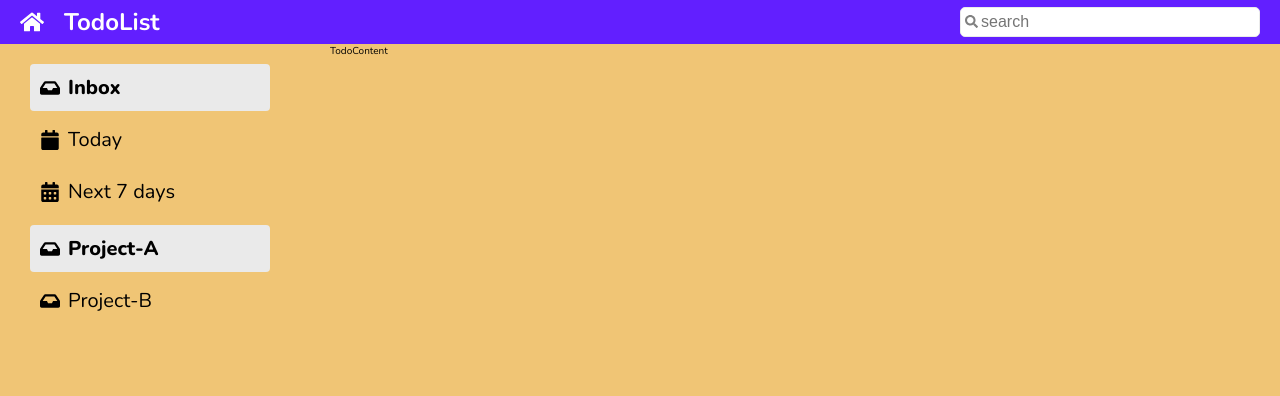
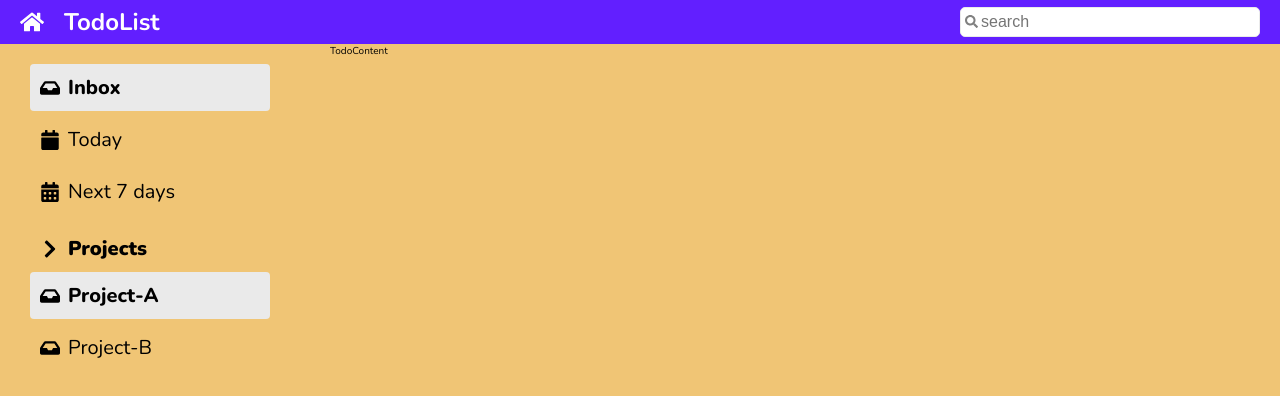
Before and after one commit to jenwit-dev/cc15-todolist-jenwit, a React (Create React App) app: page / in a window 1280 px wide. Shown: the top 396 px of the page. Built offline with nearby package versions, Linux system fonts and the light colour scheme.

Commit message:
UI:accordion

```diff
--- a/src/app/App.jsx
+++ b/src/app/App.jsx
@@ -1,5 +1,11 @@
 import "./App.scss";
-import { FaHome, FaInbox, FaCalendar, FaCalendarAlt } from "react-icons/fa";
+import {
+  FaHome,
+  FaInbox,
+  FaCalendar,
+  FaCalendarAlt,
+  FaChevronDown,
+} from "react-icons/fa";
 import Header from "../components/Header";
 import ListItem from "../components/ListItem.jsx";
 
@@ -35,10 +41,20 @@ function App() {
             </ul>
           </section>
           <section className="sidebar__category">
-            <ul className="list">
-              <ListItem text="Project-A" icon={<FaInbox />} active={true} />
-              <ListItem text="Project-B" icon={<FaInbox />} active={false} />
-            </ul>
+            <div className="accordion">
+              {/* Toggle */}
+              <div className="accordion__toggle">
+                <li className="accordion__item">
+                  <FaChevronDown className="accordion__item__icon accordion__item__active" />
+                  <p className="accordion__item__text">Projects</p>
+                </li>
+              </div>
+              {/* List */}
+              <ul className="list">
+                <ListItem text="Project-A" icon={<FaInbox />} active={true} />
+                <ListItem text="Project-B" icon={<FaInbox />} active={false} />
+              </ul>
+            </div>
           </section>
         </aside>
       </div>
--- a/src/app/App.scss
+++ b/src/app/App.scss
@@ -60,3 +60,26 @@
   &__category {
   }
 }
+
+.accordion {
+  &__item {
+    display: flex;
+    align-items: center;
+    gap: 8px;
+    font-size: 2rem;
+    padding: 10px;
+    border-radius: 4px;
+    cursor: pointer;
+
+    &__icon {
+    }
+    &__active {
+      transform: rotate(-90deg);
+      transition: 1s;
+    }
+
+    &__text {
+      font-weight: 900;
+    }
+  }
+}
```
